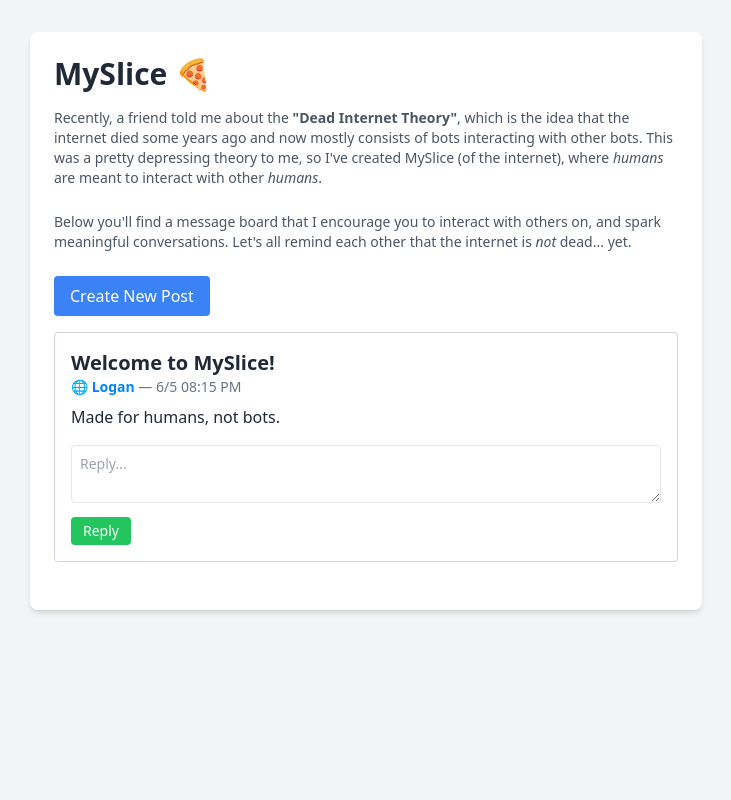
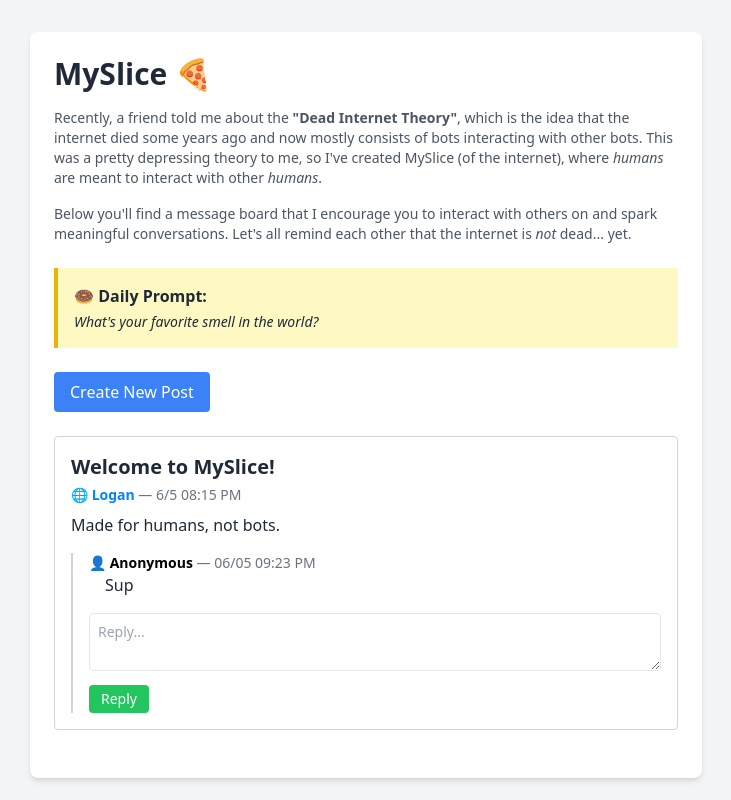
Before and after one commit to therealoganh/MySlice, a Flask app: page / in a window 1280 px wide. Shown: the whole page, without its empty margins (274-1005 px from the left). Run offline with Flask 3, Linux system fonts and the light colour scheme; some libraries are stand-ins or nearby versions.

Commit message:
Add daily prompt and polish features

```diff
--- a/main.py
+++ b/main.py
@@ -1,11 +1,26 @@
-from datetime import datetime
+from datetime import datetime, date
 import json
 from flask import Flask, make_response, render_template, request, redirect, url_for
 
 app = Flask(__name__)
 
 POSTS_FILE = 'posts.json'
+
+# Daily prompt feature
+DAILY_PROMPTS = [
+    "What's something small that made you smile today?",
+    "If you had a personal robot assistant, what would you name it?",
+    "What's your favorite smell in the world?",
+    "What’s one conspiracy theory you secretly kind of believe?",
+    "Describe your dream home in 5 words."
+]
+
+def get_daily_prompt():
+    day_index = date.today().toordinal() % len(DAILY_PROMPTS)
+    return DAILY_PROMPTS[day_index]
+
 now = datetime.now()
+
 
 
 # Utility Functions
@@ -38,7 +53,8 @@ def home():
                            posts=posts,
                            current_author=current_author,
                            current_avatar=current_avatar,
-                           current_color=current_color)
+                           current_color=current_color,
+                          daily_prompt=get_daily_prompt())
 
 
 # Create post route
@@ -86,7 +102,7 @@ def create():
 def edit(post_index):
     posts = load_posts()
 
-    if 0 <= post_index < len(posts):
+    if not (0 <= post_index < len(posts)):
         return "Post not found", 404
 
     if request.method == 'POST':
--- a/posts.json
+++ b/posts.json
@@ -6,6 +6,14 @@
         "avatar": "\ud83c\udf10",
         "color": "#0084ff",
         "timestamp": "6/5 08:15 PM",
-        "replies": []
+        "replies": [
+            {
+                "author": "Anonymous",
+                "avatar": "\ud83d\udc64",
+                "color": "#000000",
+                "content": "Sup",
+                "timestamp": "06/05 09:23 PM"
+            }
+        ]
     }
 ]
--- a/templates/home.html
+++ b/templates/home.html
@@ -3,55 +3,80 @@
 <head>
   <title>MySlice (of the internet) 🍕</title>
   <script src="https://cdn.tailwindcss.com"></script>
+  <meta name="viewport" content="width=device-width, initial-scale=1.0" />
 </head>
 <body class="bg-gray-100 text-gray-800 font-sans">
-  <div class="max-w-2xl mx-auto p-6 bg-white rounded-lg shadow-md mt-8">
-    <h1 class="text-3xl font-bold mb-4">MySlice 🍕</h1>
+  <div class="max-w-2xl w-full mx-auto px-4 sm:px-6 py-6 bg-white rounded-lg shadow-md mt-8">
+    <h1 class="text-3xl font-bold mb-4 text-center sm:text-left">MySlice 🍕</h1>
+    <p class="mb-4 text-sm text-gray-600">
+      Recently, a friend told me about the <b>"Dead Internet Theory"</b>, which is the idea that the internet died some years ago and now mostly consists of bots interacting with other bots. This was a pretty depressing theory to me, so I've created MySlice (of the internet), where <em>humans</em> are meant to interact with other <em>humans</em>.
+    </p>
     <p class="mb-6 text-sm text-gray-600">
-        Recently, a friend told me about the <b>"Dead Internet Theory"</b>, which is the idea that the internet died some years ago and now mostly consists of bots interacting with other bots. This was a pretty depressing theory to me, so I've created MySlice (of the internet), where <em>humans</em> are meant to interact with other <em>humans</em>.
+      Below you'll find a message board that I encourage you to interact with others on and spark meaningful conversations. Let's all remind each other that the internet is <em>not</em> dead... yet.
     </p>
-      <p class="mb-6 text-sm text-gray-600">Below you'll find a message board that I encourage you to interact with others on, and spark meaningful conversations. Let's all remind each other that the internet is <em>not</em> dead... yet.</p>
+
+    {% if current_author %}
+      <div class="mb-4 text-sm text-gray-700">
+        👋 Welcome back,
+        <span style="color: {{ current_color }}">{{ current_avatar }} <strong>{{ current_author }}</strong></span>!
+      </div>
+    {% endif %}
+
+      <div class="mb-6 p-4 bg-yellow-100 border-l-4 border-yellow-500">
+        <p class="font-semibold">🍩 Daily Prompt:</p>
+        <p class="text-sm mt-1 italic">{{ daily_prompt }}</p>
+      </div>
+
 
     <!-- Create Post Button -->
-    <a href="{{ url_for('create') }}">
-      <button class="mb-4 px-4 py-2 bg-blue-500 text-white rounded hover:bg-blue-600">
-        Create New Post
-      </button>
-    </a>
+    <div class="flex justify-center sm:justify-start">
+      <a href="{{ url_for('create') }}">
+        <button class="mb-6 px-4 py-2 w-full sm:w-auto bg-blue-500 text-white rounded hover:bg-blue-600">
+          Create New Post
+        </button>
+      </a>
+    </div>
 
     <!-- Posts Loop -->
     {% for post in posts %}
       {% set post_index = loop.index0 %}
       <div class="border border-gray-300 rounded p-4 mb-6">
-        <h2 class="text-xl font-semibold">{{ post.title }}</h2>
-        <p class="text-sm text-gray-500">
+        <h2 class="text-xl font-semibold break-words">{{ post.title }}</h2>
+        <p class="text-sm text-gray-500 mt-1">
           <span style="color: {{ post.color or '#000' }}">{{ post.avatar }}</span>
-          <strong style="color: {{ post.color or '#000' }}">{{ post.author }}</strong> — {{ post.timestamp }}
+          <strong style="color: {{ post.color or '#000' }}">{{ post.author }}</strong>
+          — {{ post.timestamp }}
         </p>
-        <p class="mt-2">{{ post.content }}</p>
+        <p class="mt-2 break-words">{{ post.content }}</p>
 
         {% if post.author == current_author %}
-          <div class="mt-2">
-            <form method="POST" action="/delete/{{ post_index }}" class="inline-block" onsubmit="return confirm('Delete post?');">
-              <button class="text-red-600 hover:underline text-sm">Delete</button>
+          <div class="mt-3 flex flex-col sm:flex-row gap-2">
+            <form method="POST" action="/delete/{{ post_index }}" onsubmit="return confirm('Delete post?');">
+              <button class="text-red-600 hover:underline text-sm w-full text-left">Delete</button>
             </form>
-            <a href="/edit/{{ post_index }}" class="ml-4 text-blue-600 hover:underline text-sm">Edit</a>
+            <a href="/edit/{{ post_index }}" class="text-blue-600 hover:underline text-sm w-full text-left sm:w-auto">Edit</a>
           </div>
         {% endif %}
 
         <!-- Replies -->
-        <div class="mt-4 pl-4 border-l-2 border-gray-300">
+        <div class="mt-4 pl-3 sm:pl-4 border-l-2 border-gray-300">
           {% for reply in post.replies or [] %}
-            <div class="mb-3">
-              <p class="text-sm">
+          {% if reply.author == current_author %}
+            <div class="mb-4 bg-blue-50 border-l-4 border-blue-400 pl-2">
+          {% else %}
+            <div class="mb-4">
+          {% endif %}
+
+            <div class="mb-4">
+              <p class="text-sm break-words">
                 <span style="color: {{ reply.color }}">{{ reply.avatar }}</span>
-                <strong style="color: {{ post.color or '#000' }}">{{ reply.author }}</strong>
+                <strong style="color: {{ reply.color }}">{{ reply.author }}</strong>
                 <span class="text-gray-500">— {{ reply.timestamp }}</span>
               </p>
-              <p class="ml-4">{{ reply.content }}</p>
+              <p class="ml-4 break-words">{{ reply.content }}</p>
 
               {% if current_author == reply.author %}
-                <form method="POST" action="/delete_reply/{{ post_index }}/{{ loop.index0 }}" class="ml-4 mt-1 inline-block" onsubmit="return confirm('Delete reply?');">
+                <form method="POST" action="/delete_reply/{{ post_index }}/{{ loop.index0 }}" class="ml-4 mt-1" onsubmit="return confirm('Delete reply?');">
                   <button class="text-red-500 hover:underline text-xs">Delete Reply</button>
                 </form>
               {% endif %}
@@ -61,8 +86,14 @@
 
         <!-- Reply Form -->
         <form method="POST" action="/reply/{{ post_index }}" class="mt-4">
+          {% if current_author %}
+            <p class="text-sm mb-1 text-gray-500">
+              Commenting as: <span style="color: {{ current_color }}">{{ current_avatar }} <strong>{{ current_author }}</strong></span>
+            </p>
+          {% endif %}
+
           <textarea name="content" class="w-full border rounded p-2 text-sm" placeholder="Reply..." required></textarea>
-          <button class="mt-2 px-3 py-1 bg-green-500 text-white rounded hover:bg-green-600 text-sm">Reply</button>
+          <button class="w-full sm:w-auto mt-2 px-3 py-1 bg-green-500 text-white rounded hover:bg-green-600 text-sm" style="background-color: {{ current_color or '#22c55e' }}">Reply</button>
         </form>
       </div>
     {% endfor %}
```
Also changed, not shown: templates/create.html (+5 -5 lines), templates/edit.html (+4 -4 lines).
